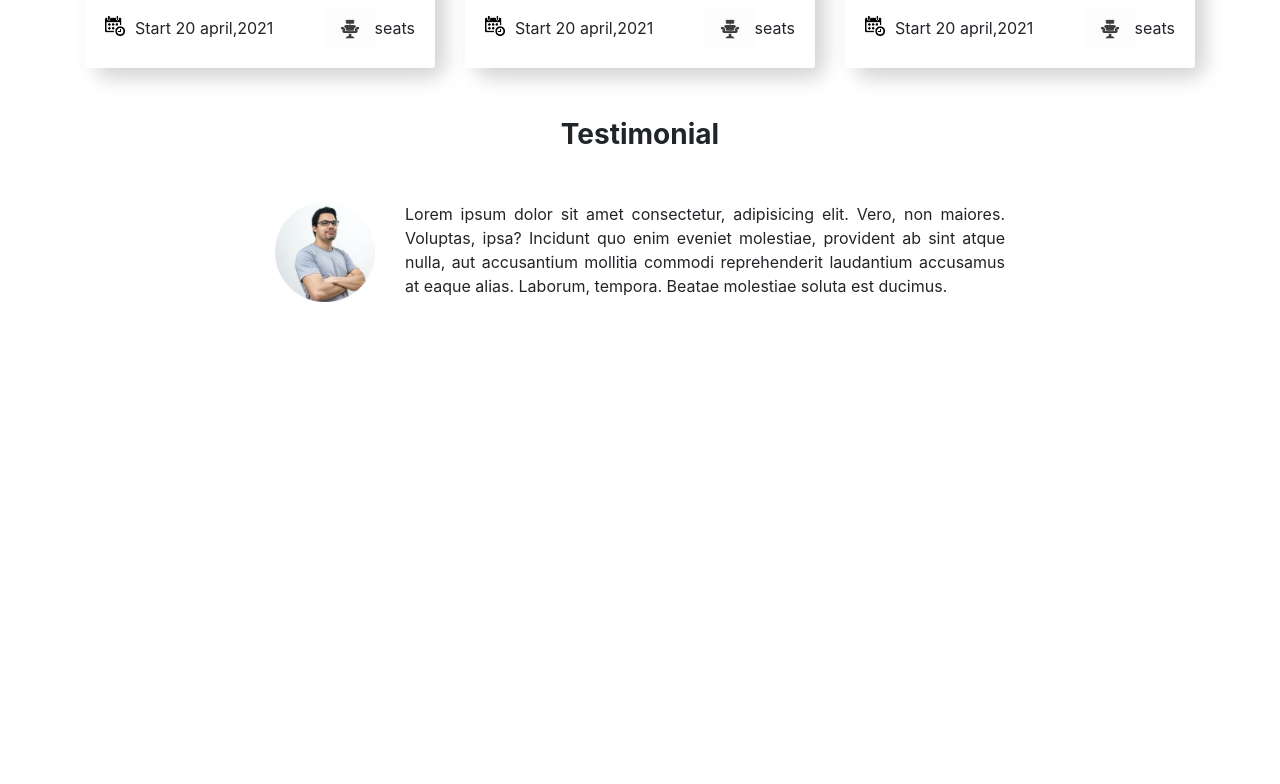
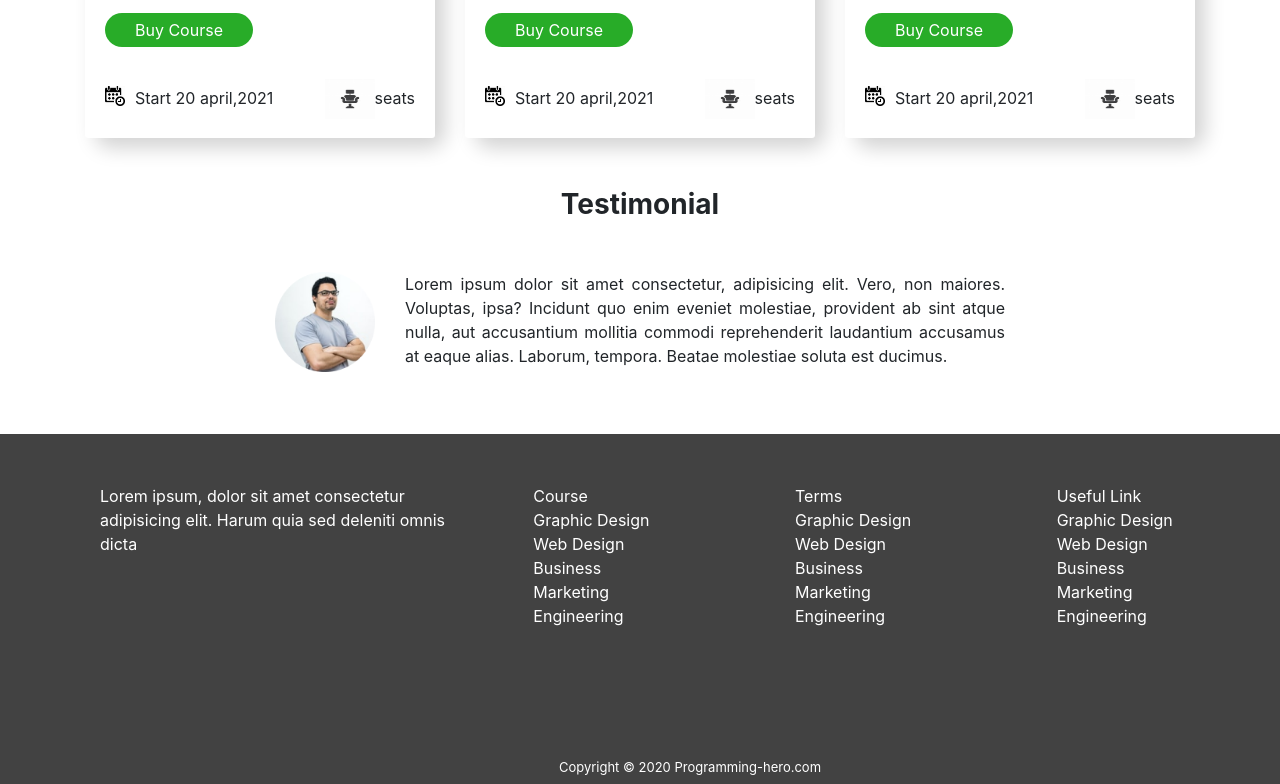
Before and after one commit to PranakBarua/e-school-reset, a plain HTML site: page index.html in a window 1280 px wide. Shown: the part 1269-2053 px from the top of the page. Before the commit the page ends 1633 px from the top, so only its background shows below. Drawn offline with nearby package versions, Linux system fonts and the light colour scheme.

Commit message:
completed

```diff
--- a/index.html
+++ b/index.html
@@ -3,7 +3,7 @@
 <head>
     <meta charset="UTF-8">
     <meta name="viewport" content="width=device-width, initial-scale=1.0">
-    <title>Document</title>
+    <title>E-school</title>
     <link rel="stylesheet" href="https://stackpath.bootstrapcdn.com/bootstrap/4.5.0/css/bootstrap.min.css" integrity="sha384-9aIt2nRpC12Uk9gS9baDl411NQApFmC26EwAOH8WgZl5MYYxFfc+NcPb1dKGj7Sk" crossorigin="anonymous">
     <link rel="stylesheet" href="style.css">
 </head>
@@ -149,6 +149,38 @@
       <div class="col-md-2"></div>
       </div>
     </div>
+    <footer>
+      <div class="row ">
+        <div class="col-md-4">
+          <p>Lorem ipsum, dolor sit amet consectetur adipisicing elit. Harum quia sed deleniti omnis dicta</p>
+        </div>
+        <div class="col-md-2 d-flex flex-column all-a">
+            <a href="">Course</a>
+            <a href="">Graphic Design</a>
+            <a href="">Web Design</a>
+            <a href="">Business</a>
+            <a href="">Marketing</a>
+            <a href="">Engineering</a>
+        </div>
+        <div class="col-md-2 d-flex flex-column all-a">
+          <a href="">Terms</a>
+          <a href="">Graphic Design</a>
+          <a href="">Web Design</a>
+          <a href="">Business</a>
+          <a href="">Marketing</a>
+          <a href="">Engineering</a>
+        </div>
+        <div class="col-md-2 d-flex flex-column all-a">
+            <a href="">Useful Link</a>
+            <a href="">Graphic Design</a>
+            <a href="">Web Design</a>
+            <a href="">Business</a>
+            <a href="">Marketing</a>
+            <a href="">Engineering</a>
+        </div>
+      </div>
+      <p class="copyright-section">Copyright &copy; 2020 Programming-hero.com</p>
+    </footer>
 
 
 
--- a/style.css
+++ b/style.css
@@ -1,7 +1,13 @@
+body{
+    width: 100%;
+}
 header{
     background-color: rgba(0, 128, 0, 0.103);
     padding-bottom: 50px;
-    padding: 10px 150px;
+    padding-top: 10px;
+    padding-bottom: 50px;
+    padding-left: 150px;
+    padding-right: 150px;
     margin-bottom: 50px;
 
 }
@@ -10,6 +16,7 @@ header{
 }
 .second-portion{
     text-align: center;
+    padding: 0px 50px;
 }
 .second-portion img{
     width: 70px;
@@ -90,3 +97,26 @@ header{
 #others p{
     text-align: justify;
 }
+footer{
+    height: 350px;
+    background-color: rgba(0, 0, 0, 0.74);
+    padding-top: 50px;
+    padding-left: 100px;
+}
+
+footer a,footer p{
+    color: white;
+
+}
+.all-a{
+    margin: 0px 30px;
+}
+footer a:hover{
+    text-decoration: none;
+}
+.copyright-section{
+    text-align: center;
+    margin-top: 130px;
+    font-size: small;
+
+}
```
